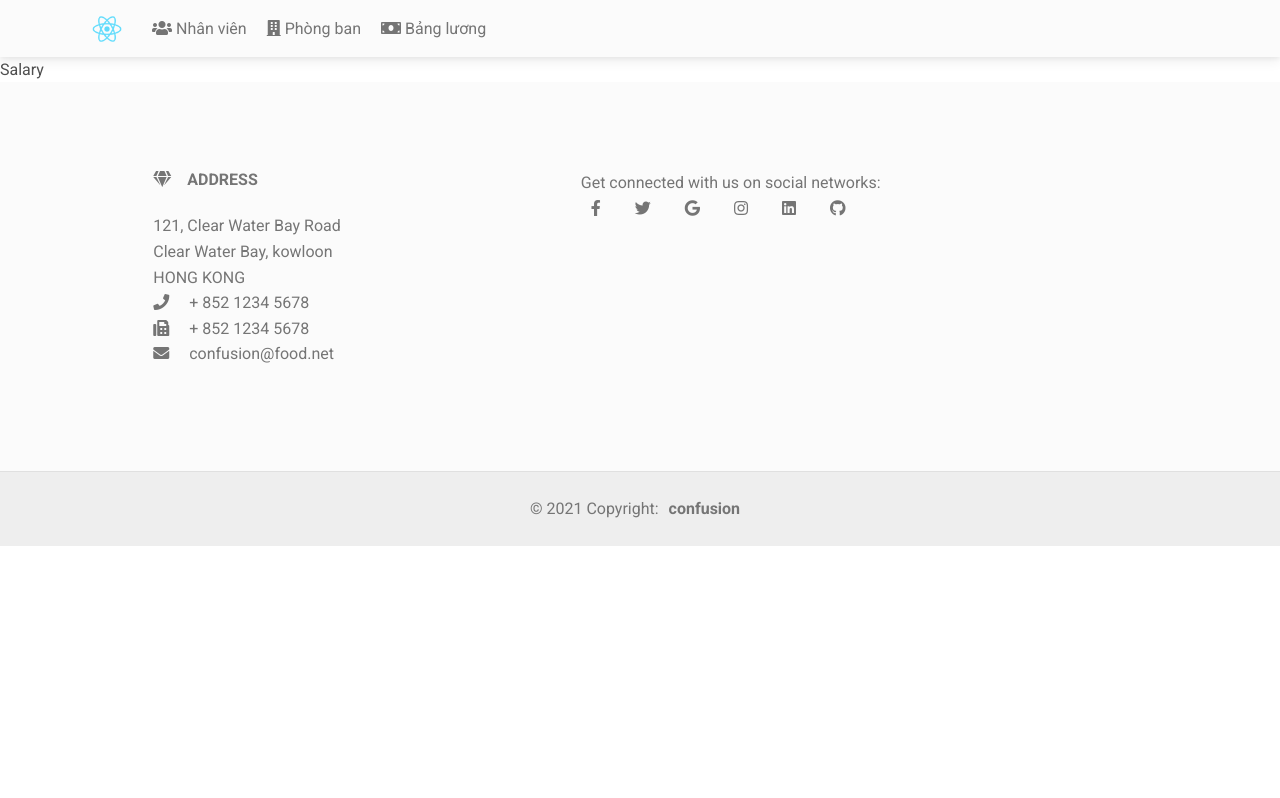
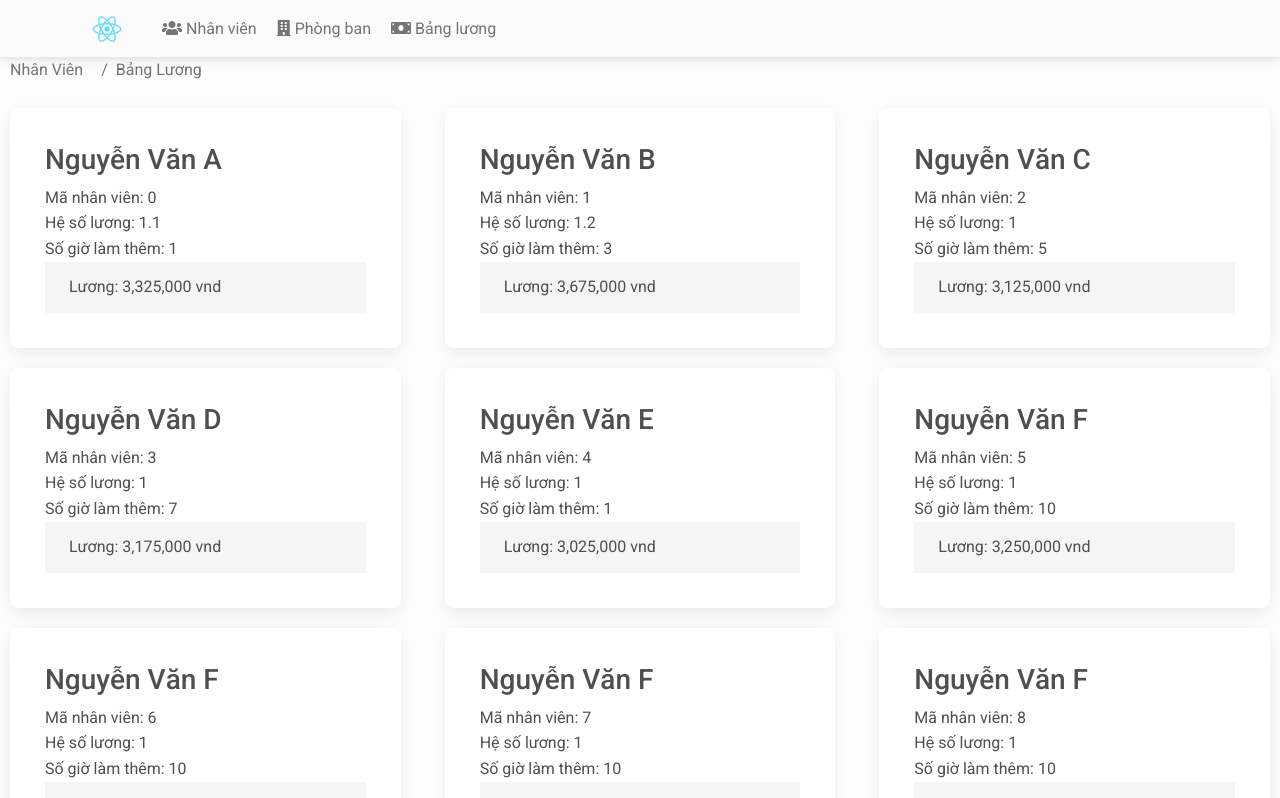
Before and after one commit to BrianCodeNha/FunixReactJSASM, a React (Create React App) app: page /salary in a window 1280 px wide. Shown: the top 798 px of the page. Built offline with nearby package versions, Linux system fonts and the light colour scheme.

Commit message:
complete basic requests

```diff
--- a/src/App.css
+++ b/src/App.css
@@ -28,6 +28,9 @@
   color: #61dafb;
 }
 
+
+
+
 @keyframes App-logo-spin {
   from {
     transform: rotate(0deg);
--- /dev/null
+++ b/src/components/Department.css
@@ -0,0 +1,8 @@
+
+
+.card {
+    border: 0;
+    box-shadow: 0 10px 15px -3px rgb(0 0 0 / 7%), 0 4px 6px -2px rgb(0 0 0 / 5%);
+    margin: 10px;
+    padding: 35px;
+}
--- a/src/components/Department.js
+++ b/src/components/Department.js
@@ -1,7 +1,16 @@
 import React from 'react'
-
-export default function Department() {
+import './Department.css'
+export default function Department(props) {
   return (
-    <div>Department</div>
+    <div className='row fluid-container'>
+      {props.department.map((depart) => (
+        <div className='col-12 col-md-6 col-lg-4'>
+          <div className='card'>
+            <h4 className='card-header'>{depart.name}</h4>
+            <div className='card-text'>Số lượng nhân viên: {depart.numberOfStaff}</div>
+          </div>
+        </div>
+      ))}
+    </div>
   )
 }
--- a/src/components/Employee.css
+++ b/src/components/Employee.css
@@ -1,3 +1,3 @@
-.row {
-    margin: 40px;
+.staff {
+    padding: 40px;
 }
--- a/src/components/Employee.js
+++ b/src/components/Employee.js
@@ -1,6 +1,7 @@
 import React from "react";
 import dateFormat from 'dateformat'
-import {useParams} from 'react-router-dom'
+import {useParams, Link} from 'react-router-dom'
+import { MDBBreadcrumb, MDBBreadcrumbItem } from "mdb-react-ui-kit";
 import './Employee.css'
 
 export default function Employee(props) {
@@ -13,7 +14,13 @@ export default function Employee(props) {
 
 
   return (
-    <div className="row container">
+    <div className="staff row container">
+    <MDBBreadcrumb>
+        <MDBBreadcrumbItem>
+          <Link to='/'>Nhân Viên</Link>
+        </MDBBreadcrumbItem>
+        <MDBBreadcrumbItem active>{staff.name}</MDBBreadcrumbItem>
+      </MDBBreadcrumb>
       <div className="col-12 col-md-4 col-lg-3">
         <img src={staff.image} alt={staff.name} />
       </div>
--- a/src/components/Header.js
+++ b/src/components/Header.js
@@ -1,6 +1,6 @@
 import React from 'react'
 import { Navbar, Nav, Container } from 'react-bootstrap';
-import {NavLink } from 'react-router-dom'
+import {NavLink, Link } from 'react-router-dom'
 import 'bootstrap/dist/css/bootstrap.min.css';
 //style
 import './Header.css'
@@ -8,15 +8,17 @@ export default function Header() {
   return (
     <Navbar bg="light" variant="light" expand="lg">
     <Container>
-      <Navbar.Brand href="/">
+    <Link to='/'>
+      <Navbar.Brand >
         <img
           alt=""
           src={require('../shared/logo192.png')}
           width="30"
           height="30"
           className="d-inline-block align-top"
-        />{' '}
+        />
       </Navbar.Brand>
+      </Link>
       <Nav className="me-auto">
       <NavLink to='/'><i className='fa fa-users'></i> Nhân viên</NavLink>
       <NavLink to='/department'><i className='fa fa-building'></i> Phòng ban</NavLink>
--- a/src/components/MainComponent.js
+++ b/src/components/MainComponent.js
@@ -6,7 +6,7 @@ import { BrowserRouter, Route, Switch } from "react-router-dom";
 import Staff from "./Staff";
 import Department from "./Department";
 import Salary from "./Salary";
-import { STAFFS } from "../shared/staffs";
+import { STAFFS, DEPARTMENTS } from "../shared/staffs";
 
 export default function MainComponent() {
   const [staffId, setStaffId] = useState(null)
@@ -26,10 +26,10 @@ export default function MainComponent() {
             onClick = {(selectedID) => selectedEmployee(selectedID) }/>
           </Route>
           <Route path="/department">
-            <Department />
+            <Department department = {DEPARTMENTS}/>
           </Route>
           <Route path="/salary">
-            <Salary />
+            <Salary staffs = {STAFFS}/>
           </Route>
           <Route path="/:staffId">
             <Employee staffs = {STAFFS} />
--- a/src/components/Salary.js
+++ b/src/components/Salary.js
@@ -1,7 +1,35 @@
 import React from 'react'
+import { MDBBreadcrumb, MDBBreadcrumbItem } from "mdb-react-ui-kit";
+import {Link} from 'react-router-dom'
+export default function Salary(props) {
 
-export default function Salary() {
   return (
-    <div>Salary</div>
+    <div className='content row fluid-container'>
+    <MDBBreadcrumb>
+        <MDBBreadcrumbItem>
+          <Link to='/'>Nhân Viên</Link>
+        </MDBBreadcrumbItem>
+        <MDBBreadcrumbItem active>Bảng Lương</MDBBreadcrumbItem>
+      </MDBBreadcrumb>
+    {props.staffs.map((staff) => {
+      const luong = Math.floor(staff.salaryScale*3000000 + staff.overTime*200000/8)
+      return (
+       <div className='col-12 col-md-6 col-lg-4'>
+          <div className='card'>
+            <h3 className='card-title'>
+              {staff.name}
+            </h3>
+            <div className='card-text'>
+              Mã nhân viên: {staff.id} <br />
+              Hệ số lương: {staff.salaryScale} <br />
+              Số giờ làm thêm: {staff.overTime} <br />
+            </div>
+            <div className='card-header' style={{backgroundColor: "#f5f5f5"}}>
+              Lương: {luong.toLocaleString(undefined, {maximumFractionDigits:2})} vnd
+            </div>
+          </div>
+       </div>
+    )})}
+    </div>
   )
 }
--- a/src/index.css
+++ b/src/index.css
@@ -5,13 +5,10 @@ body {
     sans-serif, Roboto, Helvetica, Arial;
   -webkit-font-smoothing: antialiased;
   -moz-osx-font-smoothing: grayscale;
-
+  background-color: rgba(128, 128, 128, 0.021) !important;
 }
 
 code {
   font-family: source-code-pro, Menlo, Monaco, Consolas, 'Courier New',
     monospace;
 }
-body {
-
-}
```
